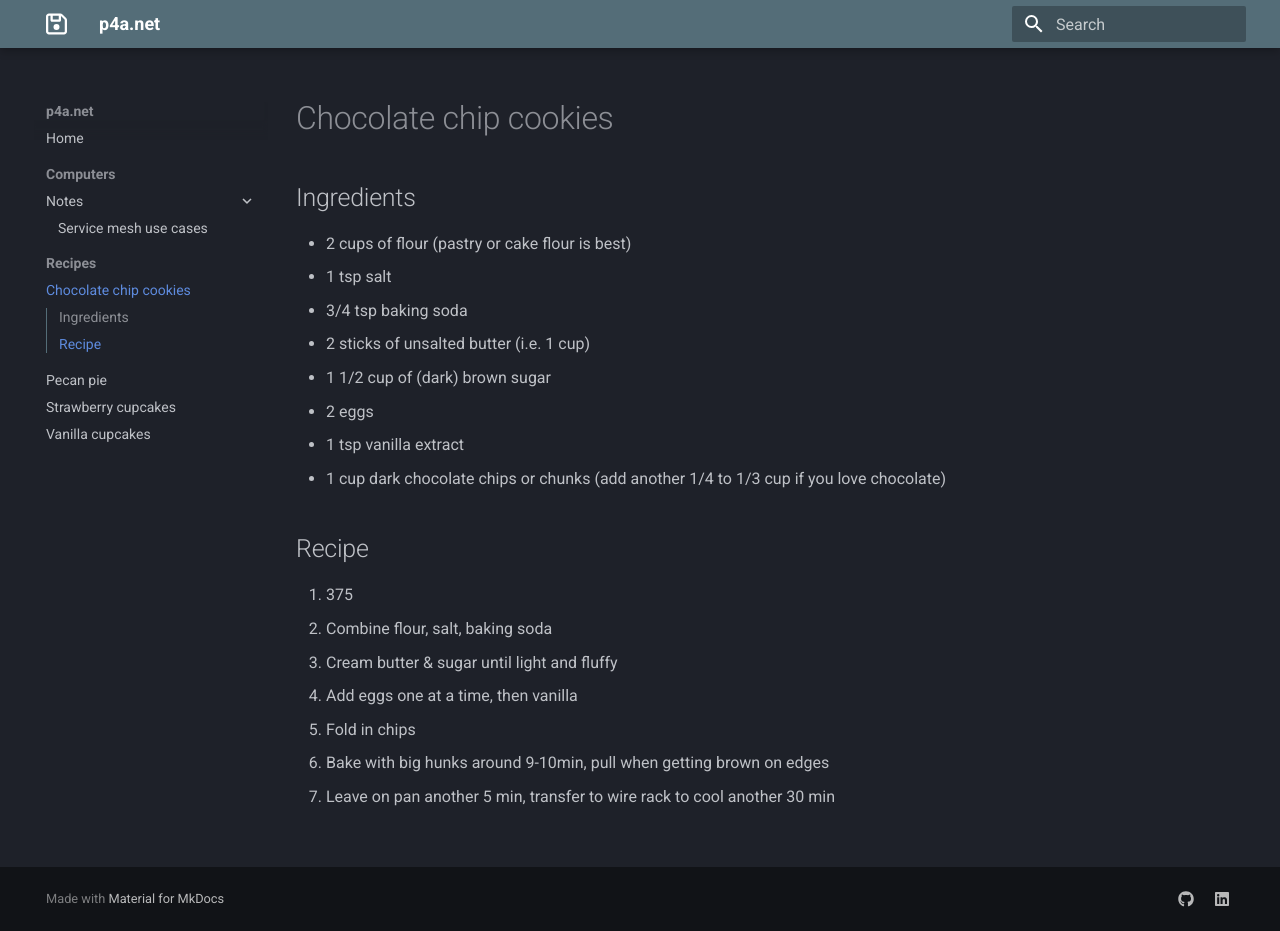
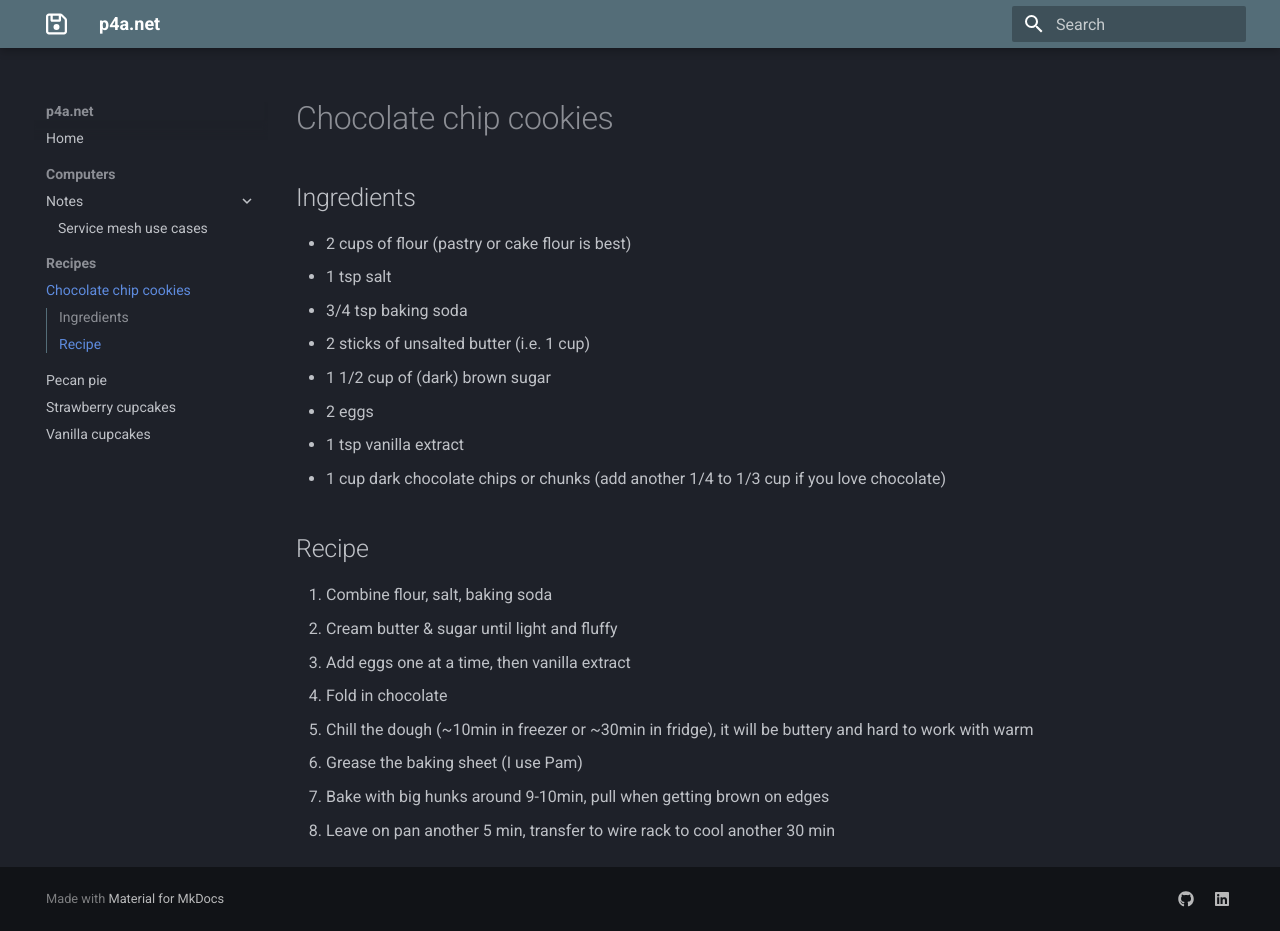
Before and after one commit to seajoshc/p4adotnet, an MkDocs documentation site: the page built from docs/recipes/chocolate-chip-cookies.md, in a window 1280 px wide and 931 px high. Built offline with MkDocs 1.6.1 and Material for MkDocs 9.7.7, drawn with Linux system fonts in a browser that asks for light colours.

Commit message:
updates recipe

```diff
--- a/docs/recipes/chocolate-chip-cookies.md
+++ b/docs/recipes/chocolate-chip-cookies.md
@@ -11,10 +11,11 @@
 - 1 cup dark chocolate chips or chunks (add another 1/4 to 1/3 cup if you love chocolate)
 
 ## Recipe
-1. 375
 1. Combine flour, salt, baking soda
 1. Cream butter & sugar until light and fluffy
-1. Add eggs one at a time, then vanilla
-1. Fold in chips
+1. Add eggs one at a time, then vanilla extract
+1. Fold in chocolate
+1. Chill the dough (~10min in freezer or ~30min in fridge), it will be buttery and hard to work with warm
+1. Grease the baking sheet (I use Pam)
 1. Bake with big hunks around 9-10min, pull when getting brown on edges
 1. Leave on pan another 5 min, transfer to wire rack to cool another 30 min
```
